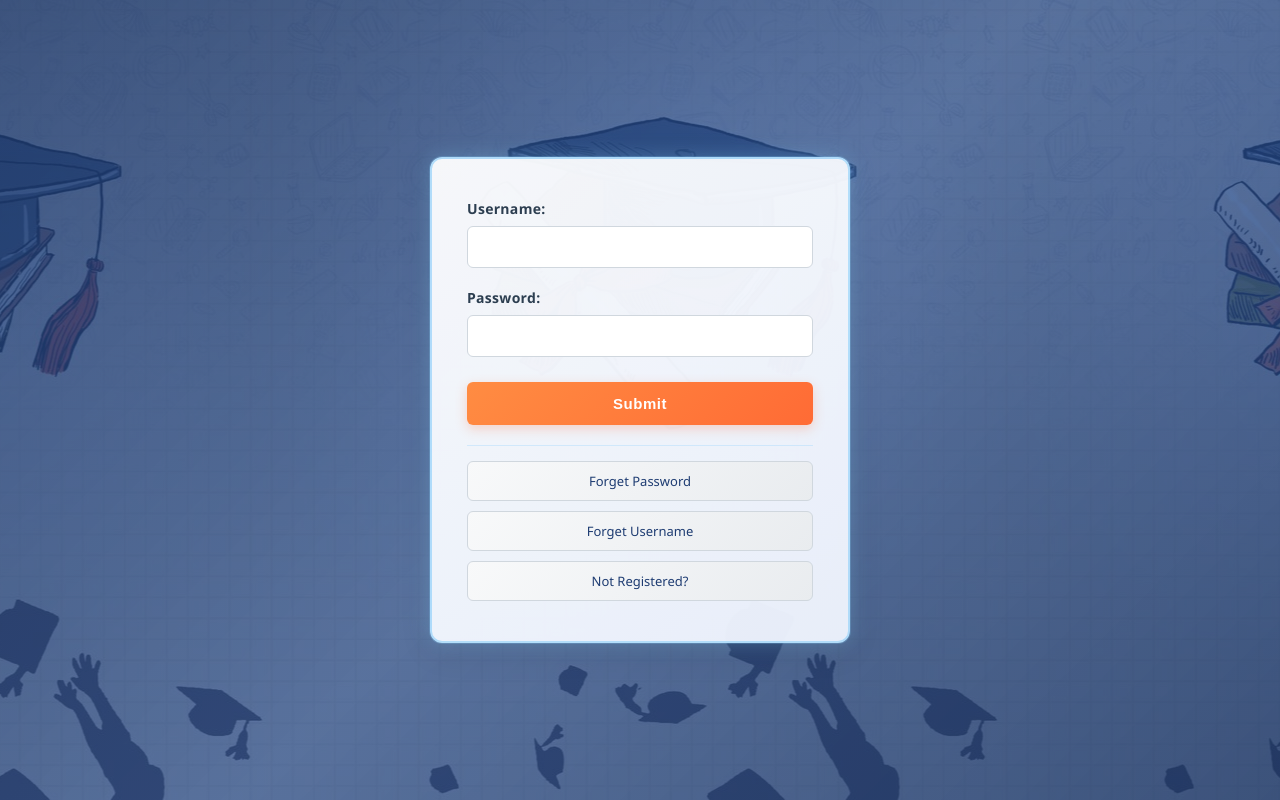
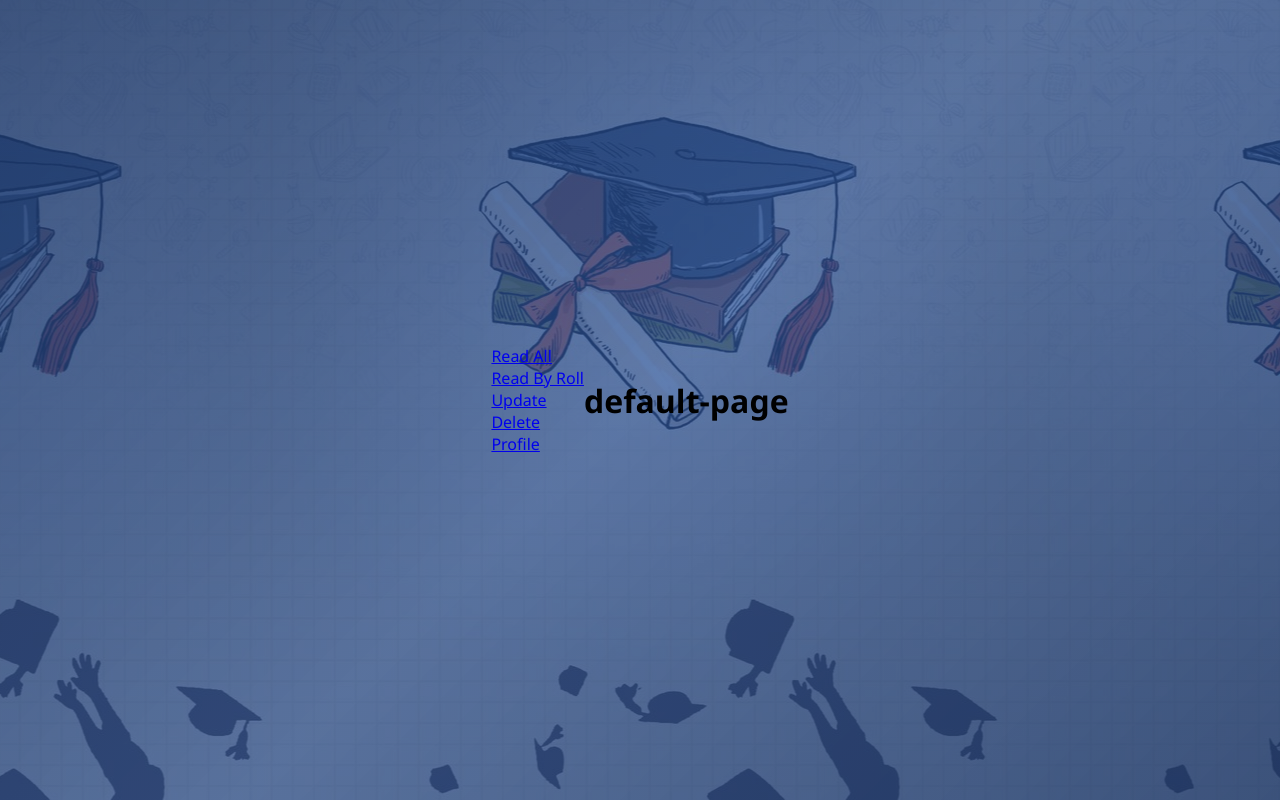
Before and after one commit to rayypan/Student-Management-System, a React (Create React App) app in the folder login-app/: page / in a window 1280 px wide. Built offline with nearby package versions, Linux system fonts and the light colour scheme.

Commit message:
AdminHomePage Folder--> AdminHomePage + RollNumberInputForm (just basic form)
Co-authored-by: Aviruk Basak <avirukbasak@gmail.com>

```diff
--- a/login-app/src/components/App.jsx
+++ b/login-app/src/components/App.jsx
@@ -1,22 +1,24 @@
 import { BrowserRouter, Routes, Route } from "react-router-dom";
-import { UrlPaths } from "../modules/UrlPaths";
+import { PathConstants } from "../modules/PathConstants";
 import LoginPage from "../pages/LoginPage";
 import RegistrationPage from "../pages/RegistrationPage";
 import ForgetPassword from "../pages/ForgetPassword";
 import ForgetUserName from "../pages/ForgetUserName";
+import { AdminHomePage } from "../pages/AdminHomePage/AdminHomePage";
 
 export default function App() {
   return (
     <>
     <BrowserRouter>
       <Routes>
-        <Route path={UrlPaths.ROOT} Component={LoginPage}/>
-        <Route path={UrlPaths.LOGIN} Component={LoginPage}/>
-        <Route path={UrlPaths.REGISTER} Component={RegistrationPage}/>
-        <Route path={UrlPaths.FORGOT_PASSWORD} Component={ForgetPassword}/>
-        <Route path={UrlPaths.FORGOT_USERNAME} Component={ForgetUserName}/>
+        {/* <Route path={PathConstants.RootPaths.ROOT} Component={LoginPage}/> */}
+        <Route path={PathConstants.RootPaths.LOGIN} Component={LoginPage}/>
+        <Route path={PathConstants.RootPaths.REGISTER} Component={RegistrationPage}/>
+        <Route path={PathConstants.RootPaths.FORGOT_PASSWORD} Component={ForgetPassword}/>
+        <Route path={PathConstants.RootPaths.FORGOT_USERNAME} Component={ForgetUserName}/>
       </Routes>
     </BrowserRouter>
+    <AdminHomePage/>
     </>
   )
 }
--- /dev/null
+++ b/login-app/src/modules/NameConstants.js
@@ -0,0 +1,9 @@
+export const NameConstants = {
+  AdminHomePage: {
+    READ_ALL: "Read All",
+    READ_BY_ROLL: "Read By Roll",
+    UPDATE: "Update",
+    DELETE: "Delete",
+    PROFILE: "Profile",
+  },
+};
--- /dev/null
+++ b/login-app/src/modules/PathConstants.js
@@ -0,0 +1,18 @@
+export const PathConstants = {
+  RootPaths: {
+    ROOT: "/",
+    LOGIN: "/login",
+    REGISTER: "/register",
+    FORGOT_PASSWORD: "/forgot-password",
+    FORGOT_USERNAME: "/forgot-username",
+  },
+
+  AdminHomePage: {
+    HOMEPAGE: "default-page",
+    READ_ALL: "read-all",
+    READ_BY_ROLL: "read-by-roll",
+    UPDATE: "update",
+    DELETE: "delete",
+    PROFILE: "profile",
+  },
+};
--- a/login-app/src/modules/UrlPaths.js
+++ /dev/null
@@ -1,7 +0,0 @@
-export const UrlPaths = {
-    ROOT: "/",
-    LOGIN: "/login",
-    REGISTER: "/register",
-    FORGOT_PASSWORD: "/forgot-password",
-    FORGOT_USERNAME: "/forgot-username",
-}
--- /dev/null
+++ b/login-app/src/pages/AdminHomePage/AdminHomePage.jsx
@@ -0,0 +1,96 @@
+import { useState } from "react";
+import { NameConstants } from "../../modules/NameConstants";
+import { PathConstants } from "../../modules/PathConstants";
+import RollNumberInputForm from "./RollNumberInputForm";
+
+export function AdminHomePage() {
+  let i = 0;
+
+  const crudOptions = [
+    {
+      id: ++i,
+      name: NameConstants.AdminHomePage.READ_ALL,
+      path: PathConstants.AdminHomePage.READ_ALL,
+    },
+    {
+      id: ++i,
+      name: NameConstants.AdminHomePage.READ_BY_ROLL,
+      path: PathConstants.AdminHomePage.READ_BY_ROLL,
+    },
+    {
+      id: ++i,
+      name: NameConstants.AdminHomePage.UPDATE,
+      path: PathConstants.AdminHomePage.UPDATE,
+    },
+    {
+      id: ++i,
+      name: NameConstants.AdminHomePage.DELETE,
+      path: PathConstants.AdminHomePage.DELETE,
+    },
+  ];
+
+  const profileOptions = [
+    {
+      id: ++i,
+      name: NameConstants.AdminHomePage.PROFILE,
+      path: PathConstants.AdminHomePage.PROFILE,
+    },
+  ];
+
+  const [optionPath, setOptionPath] = useState(
+    PathConstants.AdminHomePage.HOMEPAGE
+  );
+
+  function MainContentView() {
+    switch (optionPath) {
+      case PathConstants.AdminHomePage.HOMEPAGE:
+        return <h1>{optionPath}</h1>;
+      case PathConstants.AdminHomePage.READ_ALL:
+        return <RollNumberInputForm />;
+      case PathConstants.AdminHomePage.READ_BY_ROLL:
+        return <h1>{optionPath}</h1>;
+      case PathConstants.AdminHomePage.UPDATE:
+        return <h1>{optionPath}</h1>;
+      case PathConstants.AdminHomePage.DELETE:
+        return <h1>{optionPath}</h1>;
+      case PathConstants.AdminHomePage.PROFILE:
+        return <h1>{optionPath}</h1>;
+      default:
+        return null;
+    }
+  }
+
+  return (
+    <>
+      <div className="Admin-SideBar">
+        <nav className="Admin-SideBar-CRUD-Options">
+          {crudOptions.map((item) => (
+            <div className="Admin-SideBar-CRUD-Options-item" key={item.id}>
+              <a href="#" onClick={(e) => setOptionPath(item.path)}>
+                {item.name}
+              </a>
+            </div>
+          ))}
+        </nav>
+
+        <nav className="Admin-SideBar-Profile">
+          {profileOptions.map((item) => (
+            <div className="Admin-SideBar-Profile-item" key={item.id}>
+              <a href="#" onClick={(e) => setOptionPath(item.path)}>
+                {item.name}
+              </a>
+            </div>
+          ))}
+        </nav>
+      </div>
+
+      <div className="Admin-Main">
+        <div className="Admin-Main-DashBoard"></div>
+
+        <div className="Admin-Main-MainContent">
+          <MainContentView />
+        </div>
+      </div>
+    </>
+  );
+}
--- /dev/null
+++ b/login-app/src/pages/AdminHomePage/RollNumberInputForm.jsx
@@ -0,0 +1,17 @@
+export default function RollNumberInputForm({onSubmit}){
+
+     function handleSubmit(){
+        alert("Submit button clicked")
+    }
+
+    return(
+        <>
+        <form onSubmit={handleSubmit} className="Roll-NO-FORM">
+            <label>Roll NO:
+            <input type="number"/>
+            </label>
+            <button type="submit">Submit</button>
+        </form>
+        </>
+    )
+}
--- a/login-app/src/pages/ForgetPassword.jsx
+++ b/login-app/src/pages/ForgetPassword.jsx
@@ -1,6 +1,6 @@
 import { useState } from "react";
 import { useNavigate } from "react-router-dom";
-import { UrlPaths } from "../modules/UrlPaths";
+import { PathConstants } from "../modules/PathConstants";
 
 export default function ForgetPassword() {
   const navigate = useNavigate();
@@ -10,7 +10,7 @@ export default function ForgetPassword() {
 
   function handleSubmit() {
     alert(JSON.stringify({ emailOrUserName, otp }));
-    navigate(UrlPaths.LOGIN);
+    navigate(PathConstants.RootPaths.LOGIN);
   }
 
   let i = 0;
--- a/login-app/src/pages/ForgetUserName.jsx
+++ b/login-app/src/pages/ForgetUserName.jsx
@@ -1,6 +1,6 @@
 import { useState } from "react";
 import { useNavigate } from "react-router-dom";
-import { UrlPaths } from "../modules/UrlPaths";
+import { PathConstants } from "../modules/PathConstants";
 
 export default function ForgetUserName() {
   const navigate = useNavigate();
@@ -20,7 +20,7 @@ export default function ForgetUserName() {
 
   function handleSubmit() {
     alert(userName);
-    navigate(UrlPaths.LOGIN);
+    navigate(PathConstants.RootPaths.LOGIN);
   }
 
   return (
--- a/login-app/src/pages/LoginPage.jsx
+++ b/login-app/src/pages/LoginPage.jsx
@@ -1,6 +1,6 @@
 import { useState } from "react";
 import { Link } from "react-router-dom";
-import { UrlPaths } from "../modules/UrlPaths";
+import { PathConstants } from "../modules/PathConstants";
 
 export default function LoginPage() {
   const [userName, setUsername] = useState("");
@@ -8,9 +8,9 @@ export default function LoginPage() {
 
   let i = 0;
   const options = [
-    { id: ++i, text: "Forget Password", path: UrlPaths.FORGOT_PASSWORD },
-    { id: ++i, text: "Forget Username", path: UrlPaths.FORGOT_USERNAME },
-    { id: ++i, text: "Not Registered?", path: UrlPaths.REGISTER },
+    { id: ++i, text: "Forget Password", path: PathConstants.RootPaths.FORGOT_PASSWORD },
+    { id: ++i, text: "Forget Username", path: PathConstants.RootPaths.FORGOT_USERNAME },
+    { id: ++i, text: "Not Registered?", path: PathConstants.RootPaths.REGISTER },
   ];
 
   const inputFields = [
--- a/login-app/src/pages/RegistrationPage.jsx
+++ b/login-app/src/pages/RegistrationPage.jsx
@@ -1,5 +1,5 @@
 import { Link, useNavigate } from "react-router-dom";
-import { UrlPaths } from "../modules/UrlPaths";
+import { PathConstants } from "../modules/PathConstants";
 
 export default function RegistrationPage() {
   const formData = {
@@ -69,7 +69,7 @@ export default function RegistrationPage() {
 
   function handleSubmit() {
     alert(JSON.stringify(formData));
-    navigate(UrlPaths.LOGIN);
+    navigate(PathConstants.RootPaths.LOGIN);
   }
 
   function handleChange(event) {
@@ -101,7 +101,7 @@ export default function RegistrationPage() {
       </div>
 
       <nav className="Links">
-        <Link to={UrlPaths.LOGIN}>Back to Login</Link>
+        <Link to={PathConstants.RootPaths.LOGIN}>Back to Login</Link>
       </nav>
     </div>
   );
```
Also changed, not shown: 1 other file (tests, documents, lock files or other folders).
